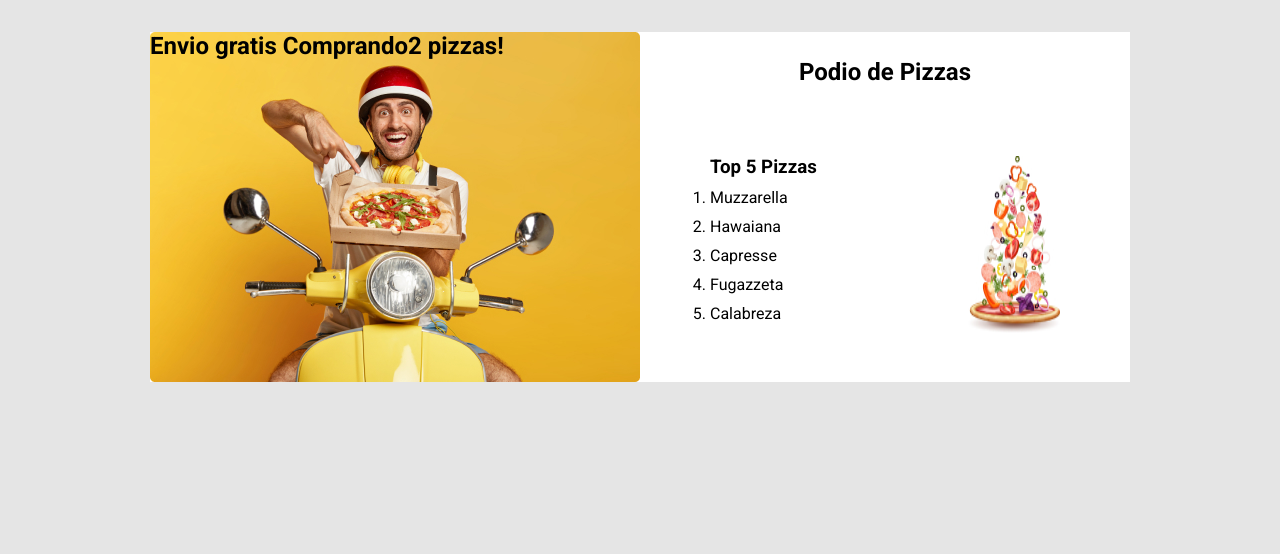
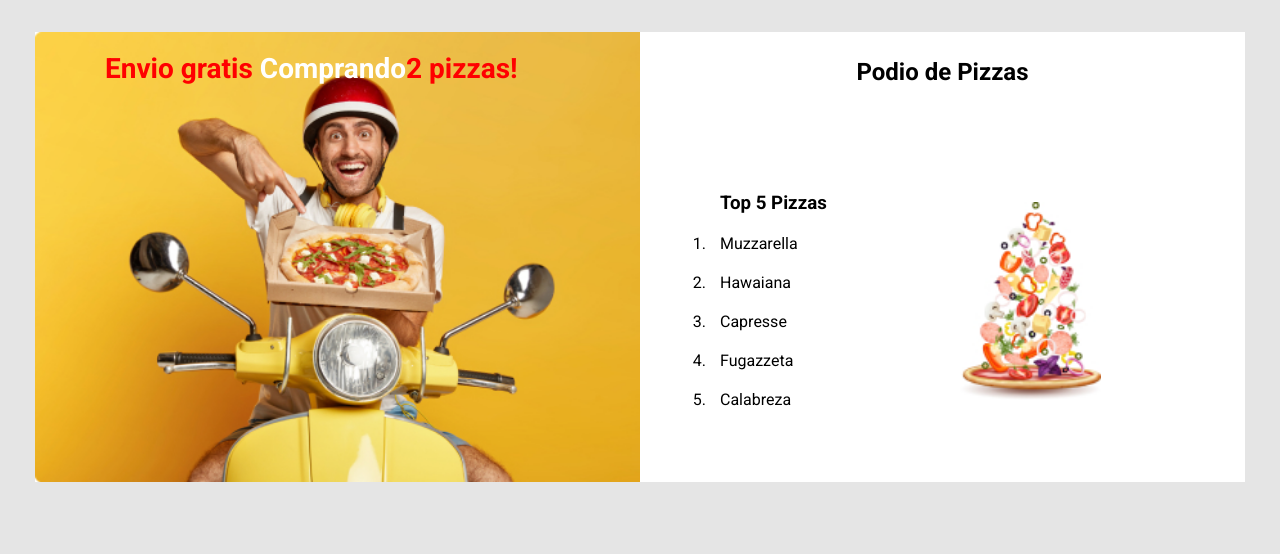
Before and after one commit to Bautisc/PagPizzas, a plain HTML site: page index.html in a window 1280 px wide. Shown: the part 109-663 px from the top of the page. Drawn offline with Linux system fonts and the light colour scheme.

Commit message:
ultimos retoques.

```diff
--- a/css/style.css
+++ b/css/style.css
@@ -41,17 +41,29 @@ main {
   justify-content: center;
   align-items: stretch;
 }
+.imagen-pizza h2{
+	padding:20px 70px;
+	font-size:28px;
+	color:red;
+}
+span{
+	color:white;
+	font-weight:600;
+}
+
 .imagen-pizza {
   background-image: url("../img/delivery.jpeg");
   background-repeat: no-repeat;
   background-size: cover;
   width: 490px;
-  height: 350px;
+  height: 450px;
+  flex-grow:1;
 }
 .fondo-podio {
   background-color: white;
   width: 490px;
-  height: 350px;
+  height: 450px;
+  flex-grow:1;
 }
 .podio {
   display: flex;
@@ -61,13 +73,26 @@ main {
   border-color: orange;
   border-width:4px;
 }
+.podio ol{
+	flex-grow:1;
+}
+.arbol{
+	width:92px;
+	height:198px;
+	flex-grow:1;
+	justify-self:flex-end;
+	margin-top:20px;
+	background-image:url("../img/PizzaFalling.jpeg");
+	background-repeat: no-repeat;
+	background-size:contain;
+}
 
 div.fondo-podio h2{
 	text-align:center;
-	padding-top:26px;
+	padding:26px;
 }
 .podio li, .podio h3{
-	padding-bottom:10px;
+	padding:10px;
 }
 .footer{
 	display:flex;
--- a/index.html
+++ b/index.html
@@ -38,7 +38,8 @@
               <li>Fugazzeta</li>
               <li>Calabreza</li>
             </ol>
-            <img src="img/PizzaFalling.jpeg" />
+            <div class="arbol">
+            </div>
           </article>
         </div>
       </section>
@@ -53,7 +54,7 @@
         </ul>
       </div>
       <div class="logo-bot">
-        <img src="img/Logo.png" />
+        <img src="img/Logo.png" alt="logoPag" />
       </div>
     </footer>
   </body>
```
